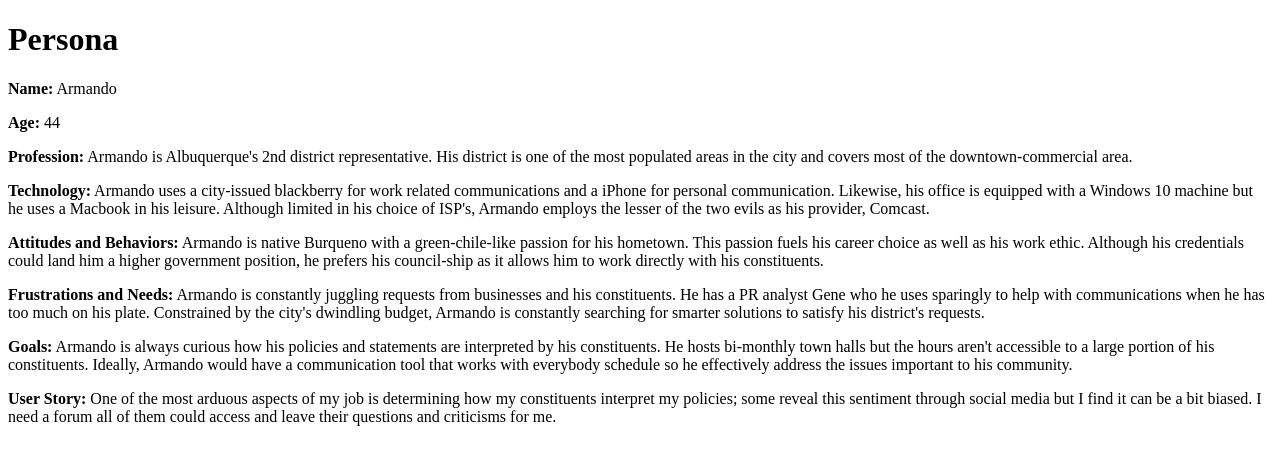
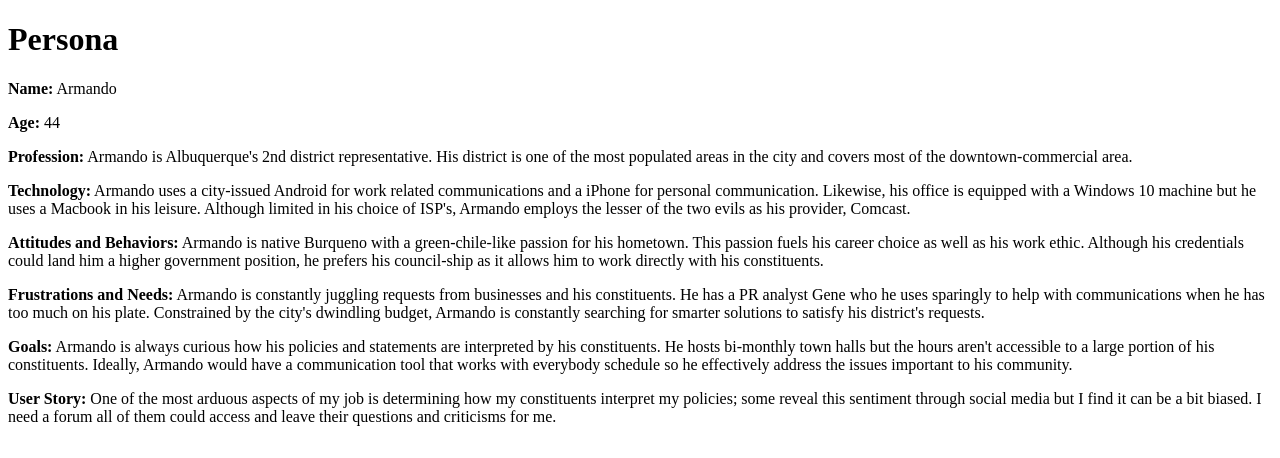
Before and after one commit to stevenhebert/townhall, a PHP site: page /epic/armando.php in a window 1280 px wide. Shown: the top 458 px of the page. Run offline with PHP 8.4, Linux system fonts and the light colour scheme.

Commit message:
changes to armando.php

```diff
--- a/epic/armando.php
+++ b/epic/armando.php
@@ -13,7 +13,7 @@
 		<p><strong>Profession:</strong> Armando is Albuquerque's 2nd district representative. His district is
 			one of the most populated areas in the city and covers most of the downtown-commercial area.</p>
 
-		<p><strong>Technology:</strong> Armando uses a city-issued blackberry for work related communications and
+		<p><strong>Technology:</strong> Armando uses a city-issued Android for work related communications and
 			a iPhone for personal communication. Likewise, his office is equipped with a Windows 10 machine but he uses a
 			Macbook in his leisure. Although limited in his choice of ISP's, Armando employs the lesser of the two evils
 			as his provider, Comcast.</p>
```
